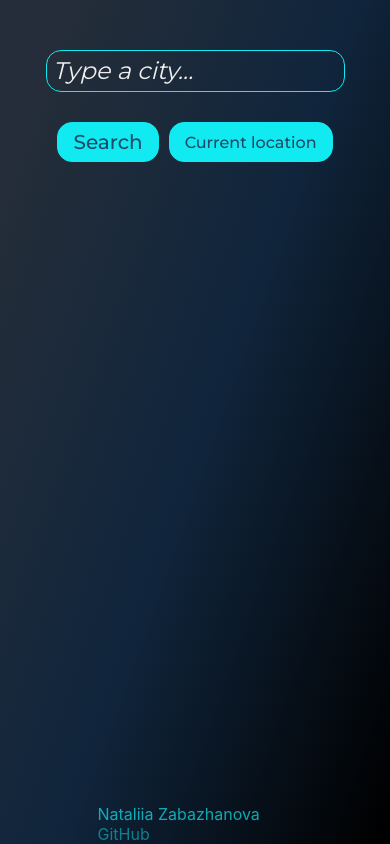
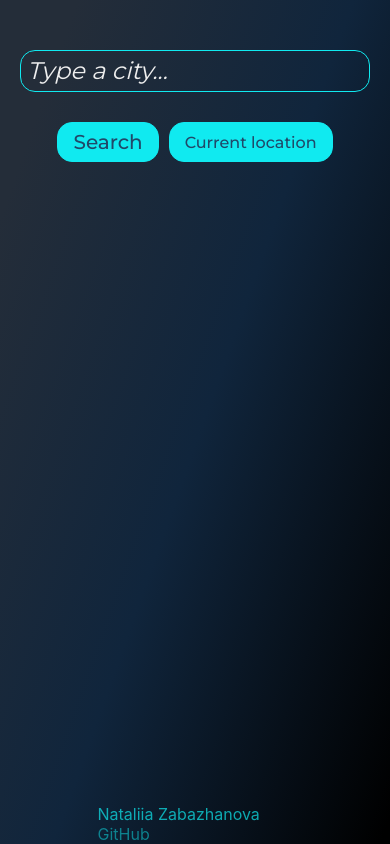
Before and after one commit to NataliiaZabazhanova/weather-week4-hw, a React (Create React App) app: page / in a window 390 px wide. Built offline with nearby package versions, Linux system fonts and the light colour scheme.

Commit message:
Update Weather.css

```diff
--- a/src/Weather.css
+++ b/src/Weather.css
@@ -65,10 +65,14 @@
     .search {
         flex-direction: column;
     }
+    .search__field {
+        width: 100%;
+    }
     .btn__row {
         margin: 30px 0px 0px 0px;
         display: flex;
         align-items: center;
+        justify-content: left;
     }
     .search__btn_m {
         margin: 0px 10px 0px 0px;
```
